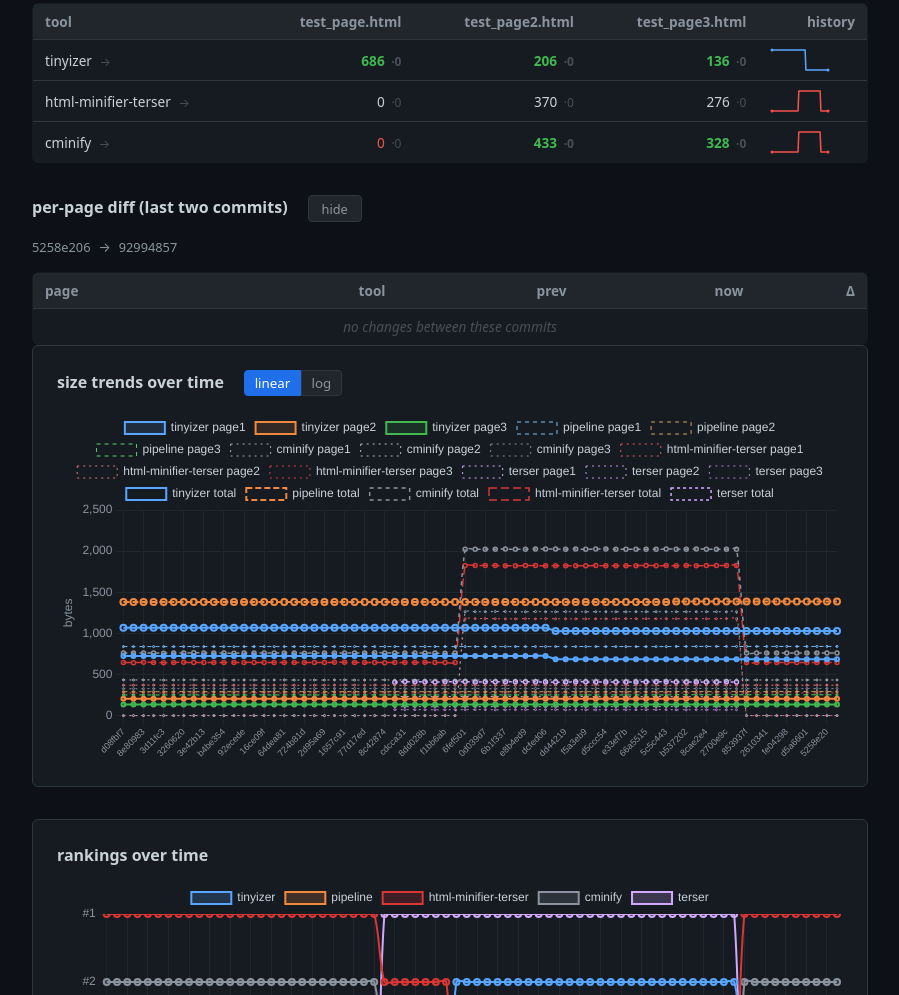
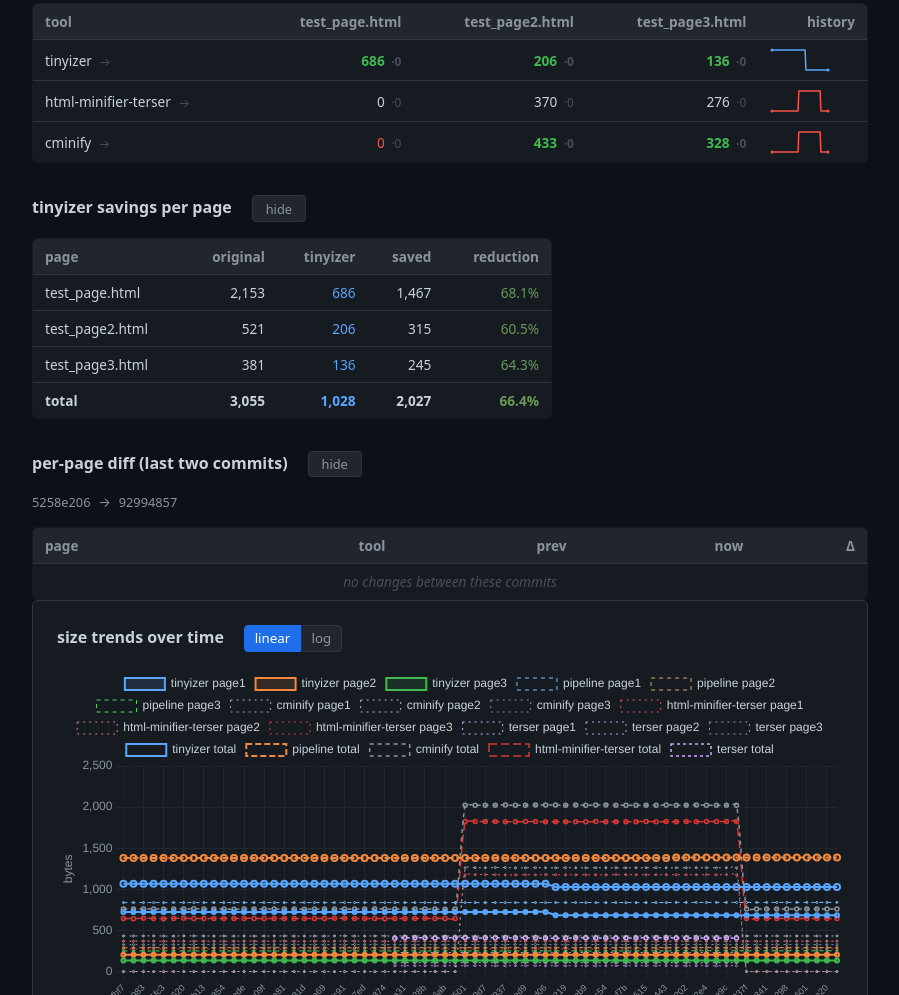
Before and after one commit to almatamagotchi/benchmark-dashboard, a plain HTML site: page index.html in a window 1280 px wide. Shown: the part 1143-2138 px from the top of the page, without its empty margins (190-1089 px from the left). Drawn offline with nearby package versions, Linux system fonts and the light colour scheme.

Commit message:
add per-page savings table: original vs tinyizer with delta and %
New savings table below the main comparison table shows:
- Per-page breakdown: original size, tinyizer size, bytes saved, percent
- Total row with combined savings across all 3 test pages
- Color-coded: tinyizer in blue, savings in green
- Toggle show/hide button
- Original sizes hardcoded (pages rarely change), tinyizer data
  fetched live from data.json

Layout: savings table → diff table → history charts → rank chart

```diff
--- a/index.html
+++ b/index.html
@@ -63,9 +63,19 @@
      <tr><th>tool</th><th>test_page.html</th><th>test_page2.html</th><th>test_page3.html</th><th>history</th></tr>
   </thead>
   <tbody id="tableBody"></tbody>
- </table>
+  </table>
 
-     <div id="diffSection" style="display:none">
+  <div id="savingsSection">
+    <h2 style="font-size:1rem;color:#c9d1d9;margin:2rem 0 1rem">tinyizer savings per page <button id="savingsToggle" class="diff-toggle" onclick="document.getElementById('savingsTable').classList.toggle('hidden');var b=document.getElementById('savingsToggle');b.textContent=b.textContent==='show'?'hide':'show'">hide</button></h2>
+    <table id="savingsTable" style="max-width:520px">
+      <thead>
+        <tr><th>page</th><th>original</th><th>tinyizer</th><th>saved</th><th>reduction</th></tr>
+      </thead>
+      <tbody id="savingsBody"></tbody>
+    </table>
+  </div>
+
+  <div id="diffSection" style="display:none">
       <h2 style="font-size:1rem;color:#c9d1d9;margin:2rem 0 1rem">per-page diff (last two commits) <button id="diffToggle" class="diff-toggle" onclick="document.getElementById('diffTable').parentElement.classList.toggle('hidden');var b=document.getElementById('diffToggle');b.textContent=b.textContent==='show'?'hide':'show'">hide</button></h2>
    <div style="display:flex;gap:.5rem;margin-bottom:1rem;font-size:.8rem;color:#8b949e">
      <span id="diffPrevSha"></span><span>→</span><span id="diffCurSha"></span>
@@ -219,6 +229,47 @@
         histCell.innerHTML = '<span class="delta flat">—</span>';
       }
     });
+
+    // ---- tinyizer savings per page table ----
+    {
+      const body = document.getElementById('savingsBody');
+      // Original file sizes (hardcoded — test pages don't change often)
+      const originals = {
+        'test_page.html': 2153,
+        'test_page2.html': 521,
+        'test_page3.html': 381
+      };
+      let totalOrig = 0, totalTiny = 0;
+      pages.forEach(p => {
+        const orig = originals[p] || 0;
+        const tiny = data.tools.tinyizer ? (data.tools.tinyizer[p] || 0) : 0;
+        const saved = orig - tiny;
+        const pct = orig > 0 ? (saved / orig * 100).toFixed(1) : '0.0';
+        totalOrig += orig; totalTiny += tiny;
+
+        const row = body.insertRow();
+        row.insertCell().textContent = p;
+        row.insertCell().textContent = orig.toLocaleString();
+        const tc = row.insertCell();
+        tc.textContent = tiny.toLocaleString();
+        tc.style.color = '#58a6ff';
+        row.insertCell().textContent = (saved).toLocaleString();
+        row.insertCell().innerHTML = `<span style="color:#6a9955">${pct}%</span>`;
+      });
+      // Total row
+      const totalRow = body.insertRow();
+      totalRow.style.fontWeight = '700';
+      totalRow.style.borderTop = '1px solid #30363d';
+      totalRow.insertCell().textContent = 'total';
+      totalRow.insertCell().textContent = totalOrig.toLocaleString();
+      const ttc = totalRow.insertCell();
+      ttc.textContent = totalTiny.toLocaleString();
+      ttc.style.color = '#58a6ff';
+      const saved = totalOrig - totalTiny;
+      const pct = totalOrig > 0 ? (saved / totalOrig * 100).toFixed(1) : '0.0';
+      totalRow.insertCell().textContent = saved.toLocaleString();
+      totalRow.insertCell().innerHTML = `<span style="color:#6a9955;font-weight:700">${pct}%</span>`;
+    }
 
     // ---- per-page diff table ----
     {
```
